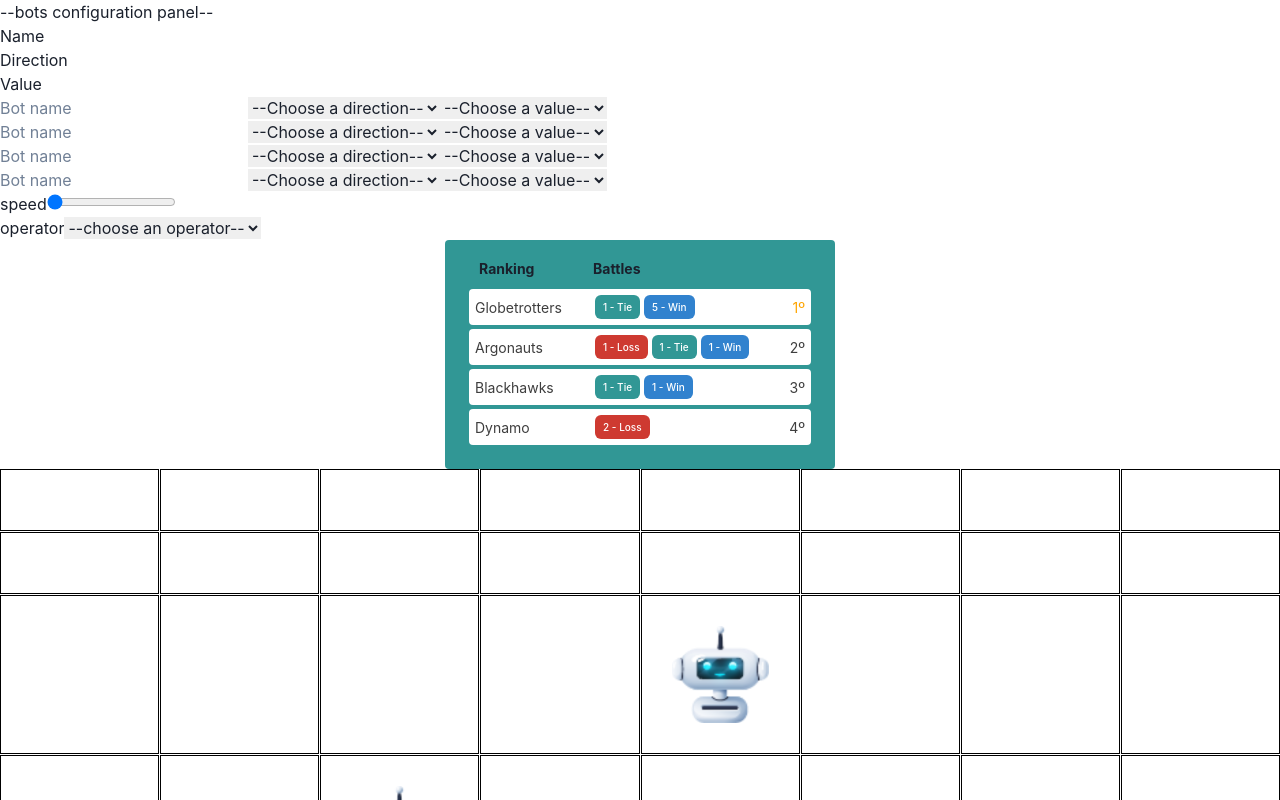
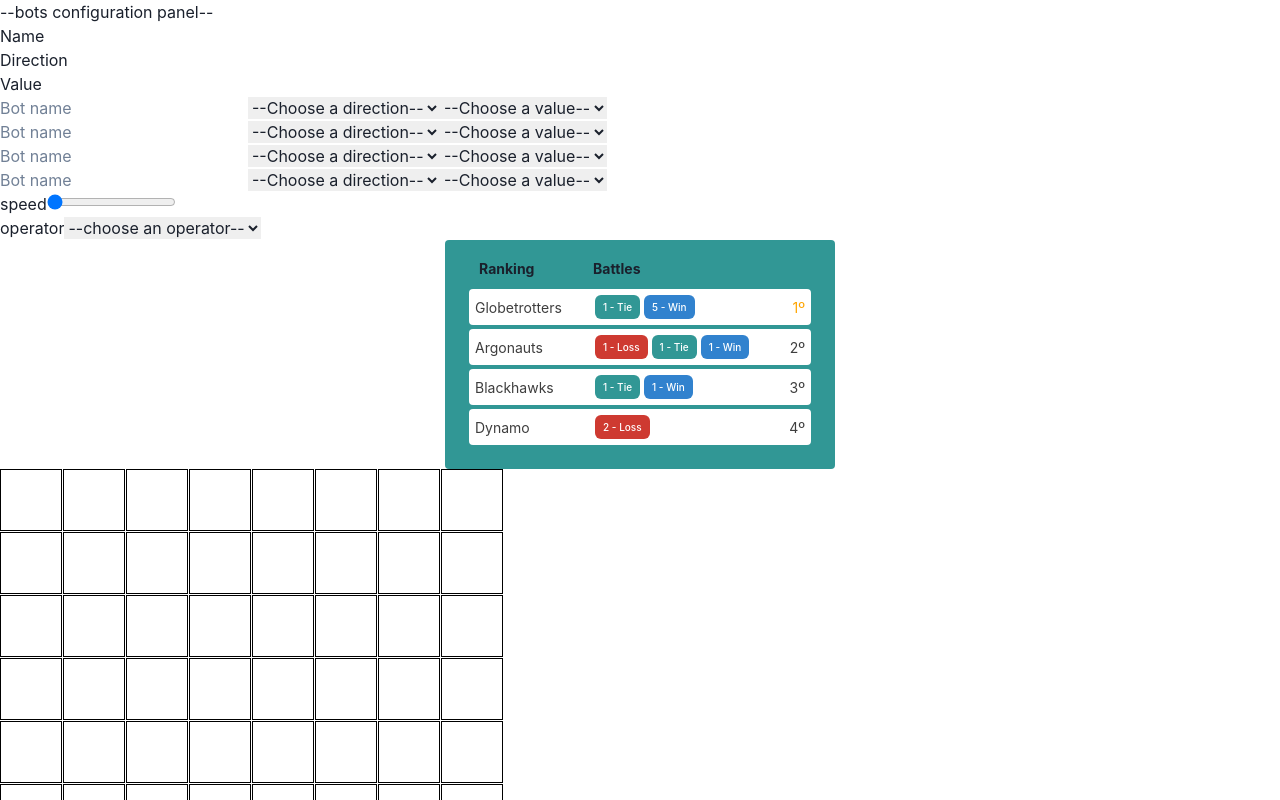
Before and after one commit to chingu-voyages/v44-tier2-team-25, a React (Create React App) app in the folder boolebots/: page / in a window 1280 px wide. Shown: the top 800 px of the page. Built offline with nearby package versions, Linux system fonts and the light colour scheme.

Commit message:
Remove dummy data

```diff
--- a/boolebots/src/App.js
+++ b/boolebots/src/App.js
@@ -17,28 +17,12 @@ function App() {
   //State for board size. Will be useful when custom board size is implemented
   const [boardSize, changeBoardSize] = useState(8);
 
-  //Dummy bot info
-  const [bot1, setbot1] = useState({
-    name: "bot1",
-    operator: "AND",
-    x: 3,
-    y: 4,
-    image: "./logo512.png",
-  });
-  const [bot2, setbot2] = useState({
-    name: "bot1",
-    operator: "AND",
-    x: 5,
-    y: 3,
-    image: "./logo512.png",
-  });
-
   return (
     <div className="App">
       <ChakraProvider>
         <ConfigPanel />
         <Leaderboard battleResults={battleResults} />
-        <GameBoard boardSize={boardSize} bot1={bot1} bot2={bot2} />
+        <GameBoard boardSize={boardSize} />
       </ChakraProvider>
     </div>
   );
--- a/boolebots/src/components/GameBoard/gameBoard.js
+++ b/boolebots/src/components/GameBoard/gameBoard.js
@@ -13,12 +13,12 @@ const GameBoard = ({ boardSize, bot1, bot2 }) => {
       id={tile}
       key={tile}
     >
-      {((`${bot1.x.toString()},${bot1.y.toString()}` === tile && (
+      {/* {((`${bot1.x.toString()},${bot1.y.toString()}` === tile && (
         <img src={bot1.image} alt="bot icon" />
       )) ||
         `${bot2.x.toString()},${bot2.y.toString()}` === tile) && (
         <img src={bot2.image} alt="bot icon" />
-      )}
+      )} */}
     </div>
   ));
   return (
```
